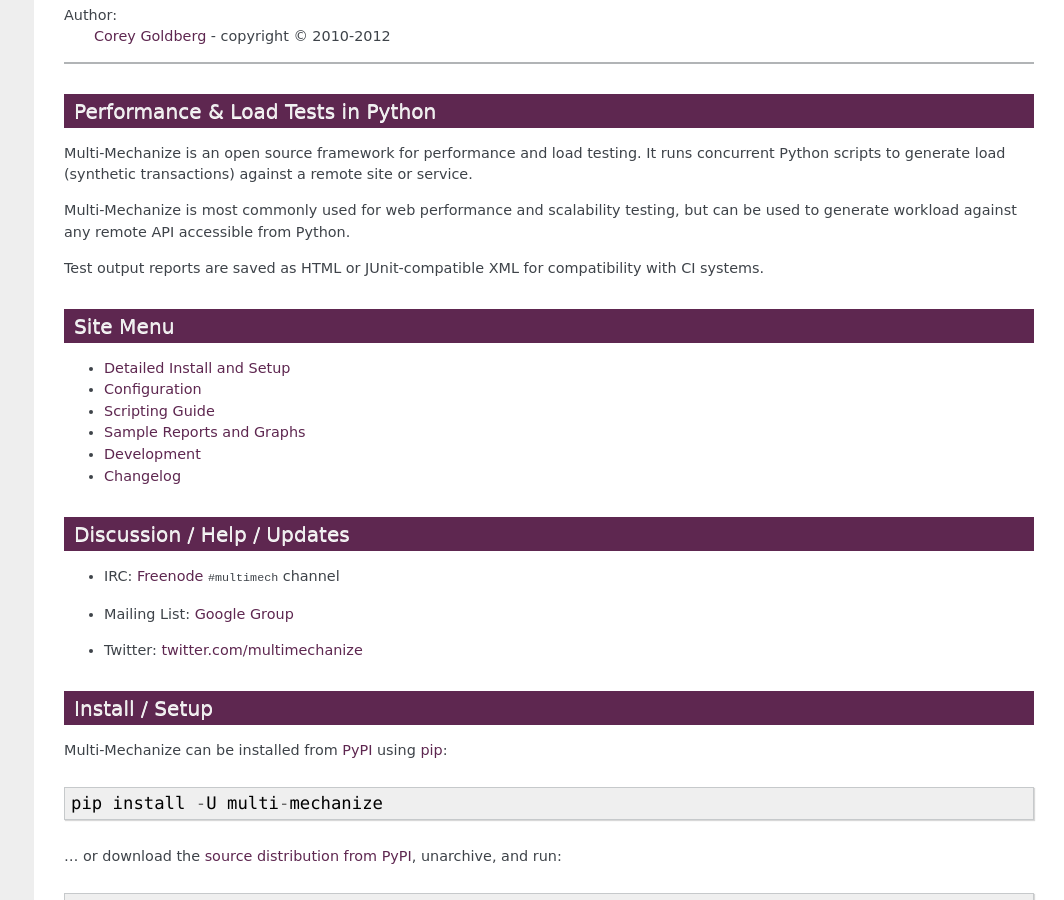
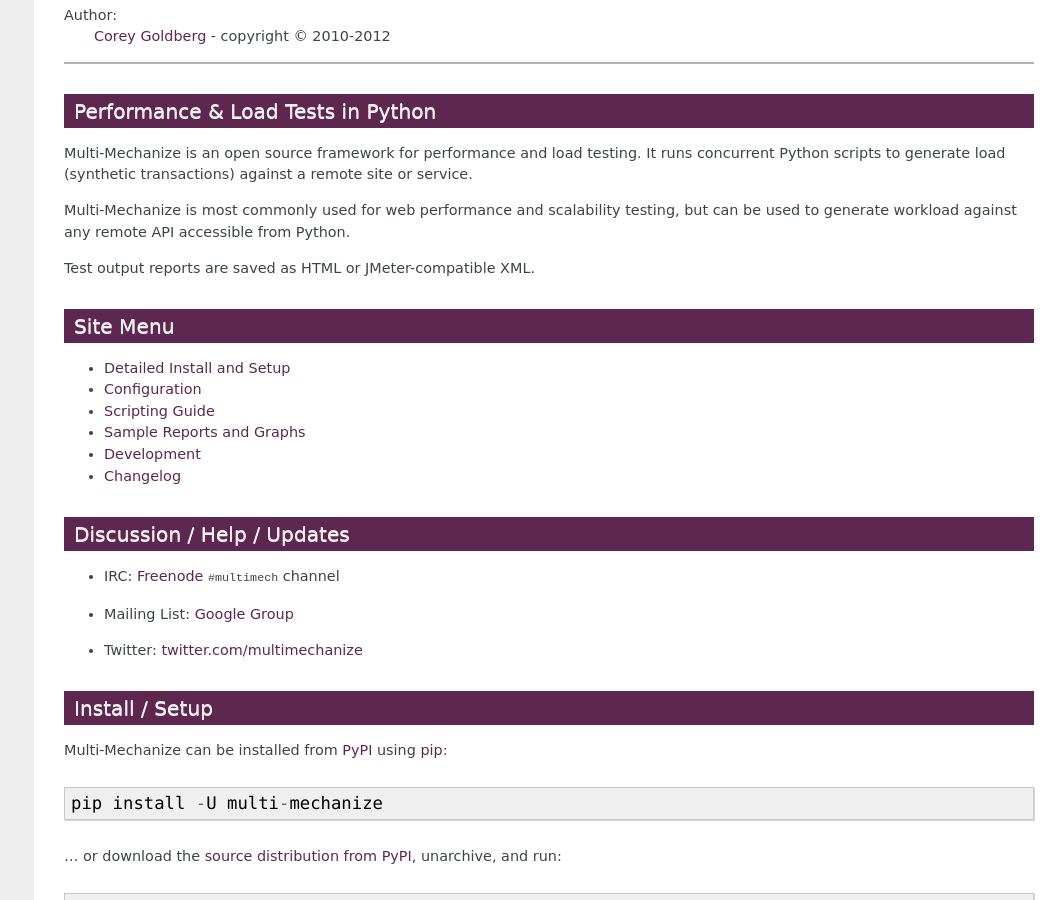
Before and after one commit to cgoldberg/multi-mechanize, a Sphinx documentation site: the page built from docs/index.rst, in a window 1280 px wide and 900 px high, scrolled down 623 px. Shown: the whole window, without its empty margins (216-1280 px from the left). Built offline with Sphinx 7.4.7, drawn with Linux system fonts in a browser that asks for light colours.

Commit message:
doc updates

```diff
--- a/docs/index.rst
+++ b/docs/index.rst
@@ -34,8 +34,7 @@
 testing, but can be used to generate workload against any remote API accessible
 from Python.
 
-Test output reports are saved as HTML or JUnit-compatible XML for
-compatibility with CI systems.
+Test output reports are saved as HTML or JMeter-compatible XML.
 
 *************
     Site Menu
```
Also changed, not shown: other parts of docs/index.rst (+1 -1 lines), docs/reports.rst (renamed from docs/graphs.rst).
